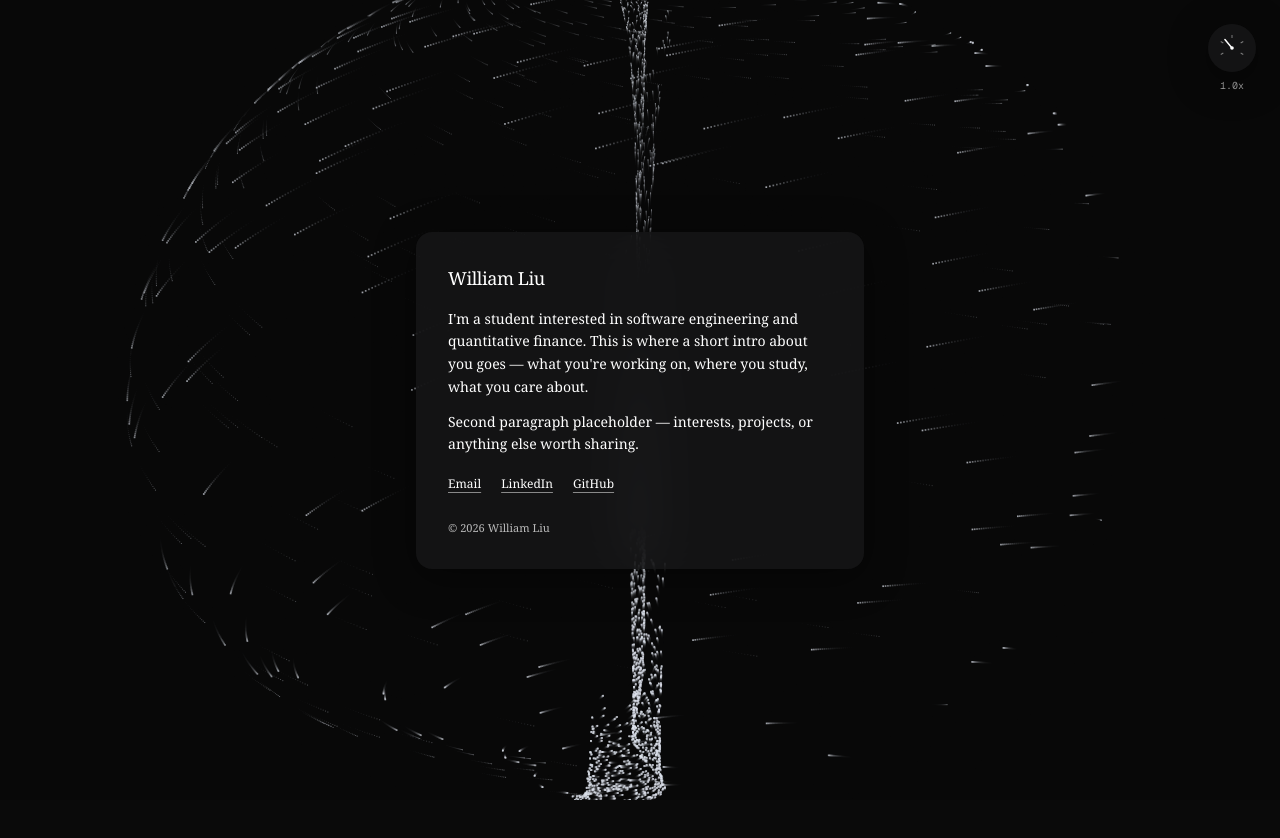
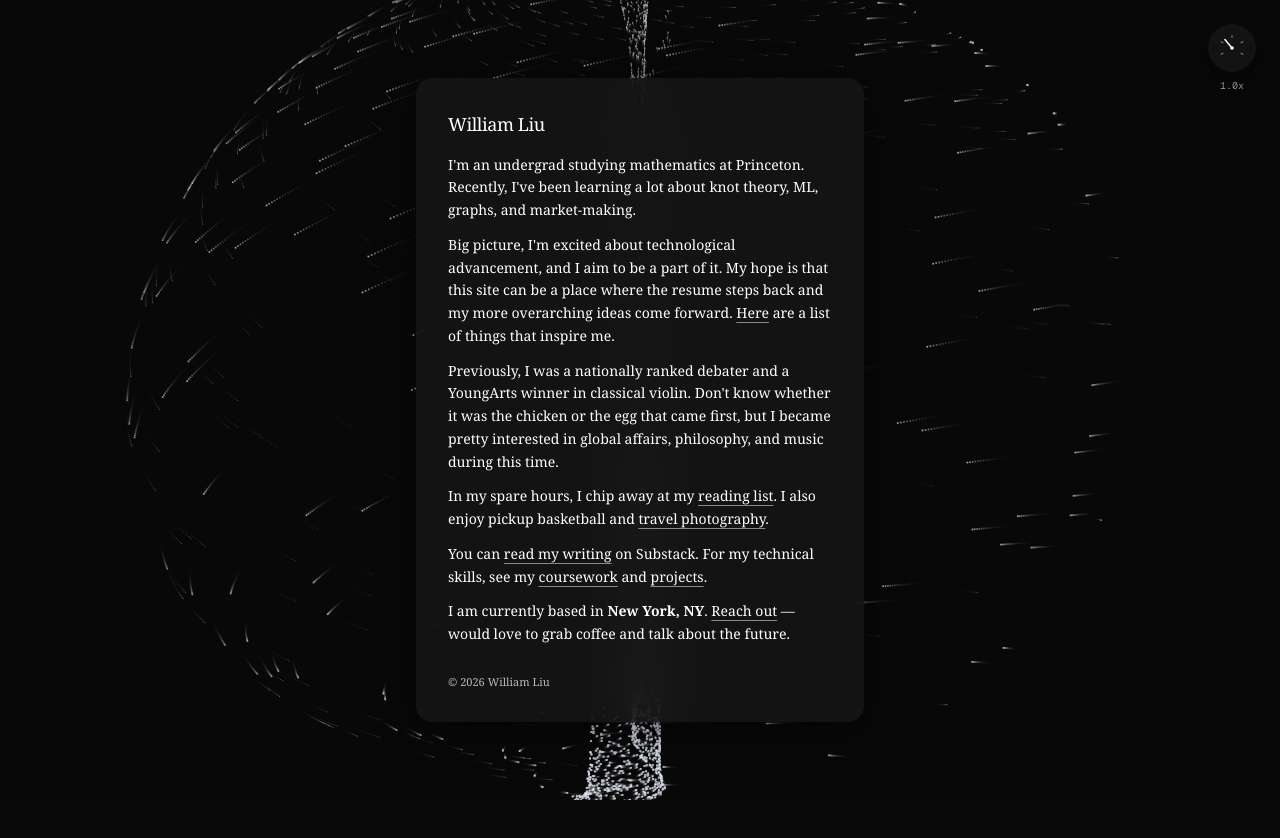
Before and after one commit to thewilliamliu/personal-website, a Next.js app: page / in a window 1280 px wide. Shown: the top 838 px of the page. Built offline with nearby package versions, Linux system fonts and the light colour scheme.

Commit message:
Real bio with inline links; stub pages for inspirations, reading, photography, coursework, projects

```diff
--- /dev/null
+++ b/app/components/page-shell.tsx
@@ -0,0 +1,30 @@
+import Link from 'next/link'
+import AizawaBackground from 'app/components/aizawa'
+
+// Shared layout: attractor background + centered glass card.
+export default function PageShell({
+  title,
+  children,
+}: {
+  title: string
+  children: React.ReactNode
+}) {
+  return (
+    <>
+      <AizawaBackground />
+      <div aria-hidden="true" className="h-[400vh]" />
+      <main className="fixed inset-0 flex items-center justify-center p-6">
+        <section className="glass-card w-full max-w-md overflow-y-auto max-h-[85vh] rounded-2xl p-7 md:p-8 text-white">
+          <h1 className="mb-4 text-lg font-medium tracking-tight">{title}</h1>
+          {children}
+          <Link
+            href="/"
+            className="mt-5 inline-block text-xs underline decoration-white/50 underline-offset-4 transition-opacity hover:opacity-80"
+          >
+            ← back home
+          </Link>
+        </section>
+      </main>
+    </>
+  )
+}
--- /dev/null
+++ b/app/coursework/page.tsx
@@ -0,0 +1,14 @@
+import PageShell from 'app/components/page-shell'
+
+export const metadata = { title: 'Coursework' }
+
+export default function Page() {
+  return (
+    <PageShell title="Coursework">
+      {/* Add your courses here */}
+      <p className="mb-3 text-sm leading-relaxed">
+        Placeholder — relevant coursework in math, CS, and beyond.
+      </p>
+    </PageShell>
+  )
+}
--- /dev/null
+++ b/app/inspirations/page.tsx
@@ -0,0 +1,15 @@
+import PageShell from 'app/components/page-shell'
+
+export const metadata = { title: 'Inspirations' }
+
+export default function Page() {
+  return (
+    <PageShell title="Things That Inspire Me">
+      {/* Add your list here */}
+      <p className="mb-3 text-sm leading-relaxed">
+        Placeholder — a list of people, ideas, essays, and works that inspire
+        me.
+      </p>
+    </PageShell>
+  )
+}
--- a/app/page.tsx
+++ b/app/page.tsx
@@ -1,5 +1,9 @@
+import Link from 'next/link'
 import AizawaBackground from 'app/components/aizawa'
 import SpeedDial from 'app/components/speed-dial'
+
+const link =
+  'underline decoration-white/50 underline-offset-4 transition-opacity hover:opacity-80'
 
 export default function Page() {
   return (
@@ -14,41 +18,70 @@ export default function Page() {
             William Liu
           </h1>
 
-          {/* Replace this placeholder with your real bio text */}
           <p className="mb-3 text-sm leading-relaxed">
-            I&apos;m a student interested in software engineering and
-            quantitative finance. This is where a short intro about you goes —
-            what you&apos;re working on, where you study, what you care about.
-          </p>
-          <p className="mb-5 text-sm leading-relaxed">
-            Second paragraph placeholder — interests, projects, or anything
-            else worth sharing.
+            I&apos;m an undergrad studying mathematics at Princeton. Recently,
+            I&apos;ve been learning a lot about knot theory, ML, graphs, and
+            market-making.
           </p>
 
-          <div className="flex gap-5 text-xs">
+          <p className="mb-3 text-sm leading-relaxed">
+            Big picture, I&apos;m excited about technological advancement, and
+            I aim to be a part of it. My hope is that this site can be a place
+            where the resume steps back and my more overarching ideas come
+            forward.{' '}
+            <Link href="/inspirations" className={link}>
+              Here
+            </Link>{' '}
+            are a list of things that inspire me.
+          </p>
+
+          <p className="mb-3 text-sm leading-relaxed">
+            Previously, I was a nationally ranked debater and a YoungArts
+            winner in classical violin. Don&apos;t know whether it was the
+            chicken or the egg that came first, but I became pretty interested
+            in global affairs, philosophy, and music during this time.
+          </p>
+
+          <p className="mb-3 text-sm leading-relaxed">
+            In my spare hours, I chip away at my{' '}
+            <Link href="/reading" className={link}>
+              reading list
+            </Link>
+            . I also enjoy pickup basketball and{' '}
+            <Link href="/photography" className={link}>
+              travel photography
+            </Link>
+            .
+          </p>
+
+          <p className="mb-3 text-sm leading-relaxed">
+            You can{' '}
             <a
-              className="underline underline-offset-4 text-white decoration-white/50 transition-opacity hover:opacity-80"
-              href="mailto:realwilliamliu@gmail.com"
-            >
-              Email
-            </a>
-            <a
-              className="underline underline-offset-4 text-white decoration-white/50 transition-opacity hover:opacity-80"
-              href="https://www.linkedin.com/"
+              href="https://thewilliamliu.substack.com"
               target="_blank"
               rel="noopener noreferrer"
+              className={link}
             >
-              LinkedIn
-            </a>
-            <a
-              className="underline underline-offset-4 text-white decoration-white/50 transition-opacity hover:opacity-80"
-              href="https://github.com/"
-              target="_blank"
-              rel="noopener noreferrer"
-            >
-              GitHub
-            </a>
-          </div>
+              read my writing
+            </a>{' '}
+            on Substack. For my technical skills, see my{' '}
+            <Link href="/coursework" className={link}>
+              coursework
+            </Link>{' '}
+            and{' '}
+            <Link href="/projects" className={link}>
+              projects
+            </Link>
+            .
+          </p>
+
+          <p className="mb-5 text-sm leading-relaxed">
+            I am currently based in <strong>New York, NY</strong>.{' '}
+            <a href="mailto:williamliu@princeton.edu" className={link}>
+              Reach out
+            </a>{' '}
+            — would love to grab coffee and talk about the future.
+          </p>
 
           <p className="mt-7 text-[11px] text-white/70">
             © {new Date().getFullYear()} William Liu
--- /dev/null
+++ b/app/photography/page.tsx
@@ -0,0 +1,14 @@
+import PageShell from 'app/components/page-shell'
+
+export const metadata = { title: 'Travel Photography' }
+
+export default function Page() {
+  return (
+    <PageShell title="Travel Photography">
+      {/* Add photos here (put images in /public and use next/image) */}
+      <p className="mb-3 text-sm leading-relaxed">
+        Placeholder — photos from places I&apos;ve been.
+      </p>
+    </PageShell>
+  )
+}
--- /dev/null
+++ b/app/projects/page.tsx
@@ -0,0 +1,14 @@
+import PageShell from 'app/components/page-shell'
+
+export const metadata = { title: 'Projects' }
+
+export default function Page() {
+  return (
+    <PageShell title="Projects">
+      {/* Add your projects here */}
+      <p className="mb-3 text-sm leading-relaxed">
+        Placeholder — things I&apos;ve built.
+      </p>
+    </PageShell>
+  )
+}
--- /dev/null
+++ b/app/reading/page.tsx
@@ -0,0 +1,14 @@
+import PageShell from 'app/components/page-shell'
+
+export const metadata = { title: 'Reading List' }
+
+export default function Page() {
+  return (
+    <PageShell title="Reading List">
+      {/* Add your books here */}
+      <p className="mb-3 text-sm leading-relaxed">
+        Placeholder — what I&apos;m reading now, and what I&apos;ve finished.
+      </p>
+    </PageShell>
+  )
+}
```
